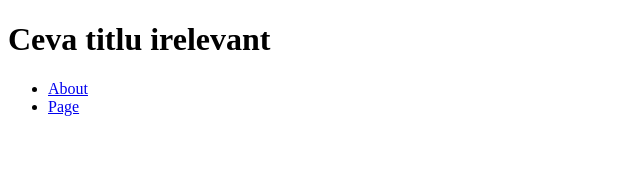
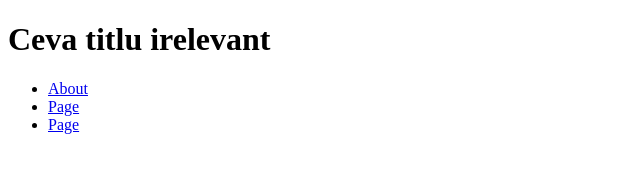
Before and after one commit to Sebastian-Ene/cursfs2024, a plain HTML site: page index.html in a window 1280 px wide. Shown: the full height of the page, 0-640 px from the left. Drawn offline with Linux system fonts and the light colour scheme.

Commit message:
merged code

```diff
--- a/index.html
+++ b/index.html
@@ -12,7 +12,8 @@
         <h1>Ceva titlu irelevant</h1>
         <ul>
             <li><a href="/about"> About</a></li>
-            <li><a href="/page"> Page</a></li>
+            <li><a href="/pgfdgfdage"> Page</a></li>
+            <li><a href="/pgfddsadagfdage"> Page</a></li>
         </ul>
     </header>
 </body>
```
